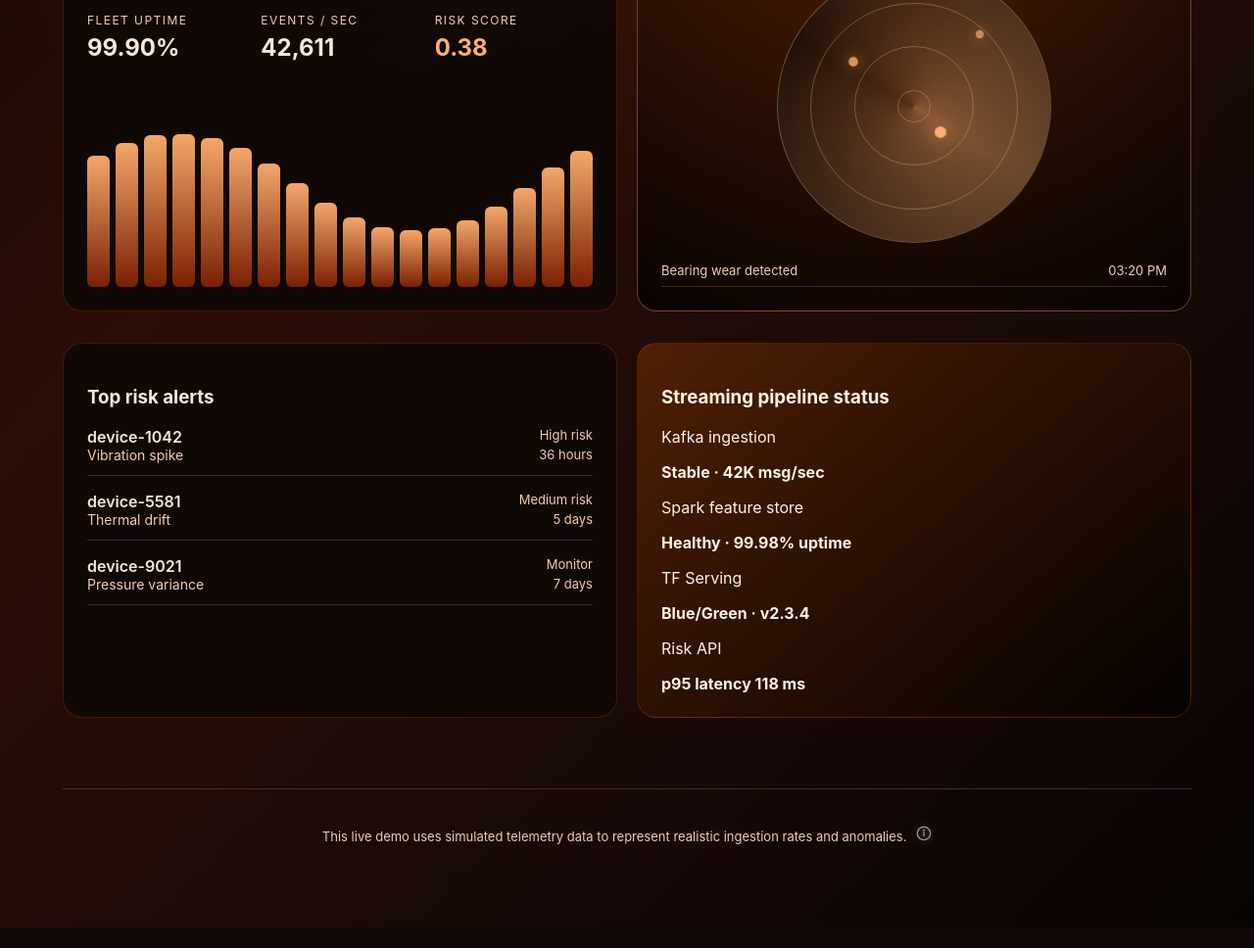
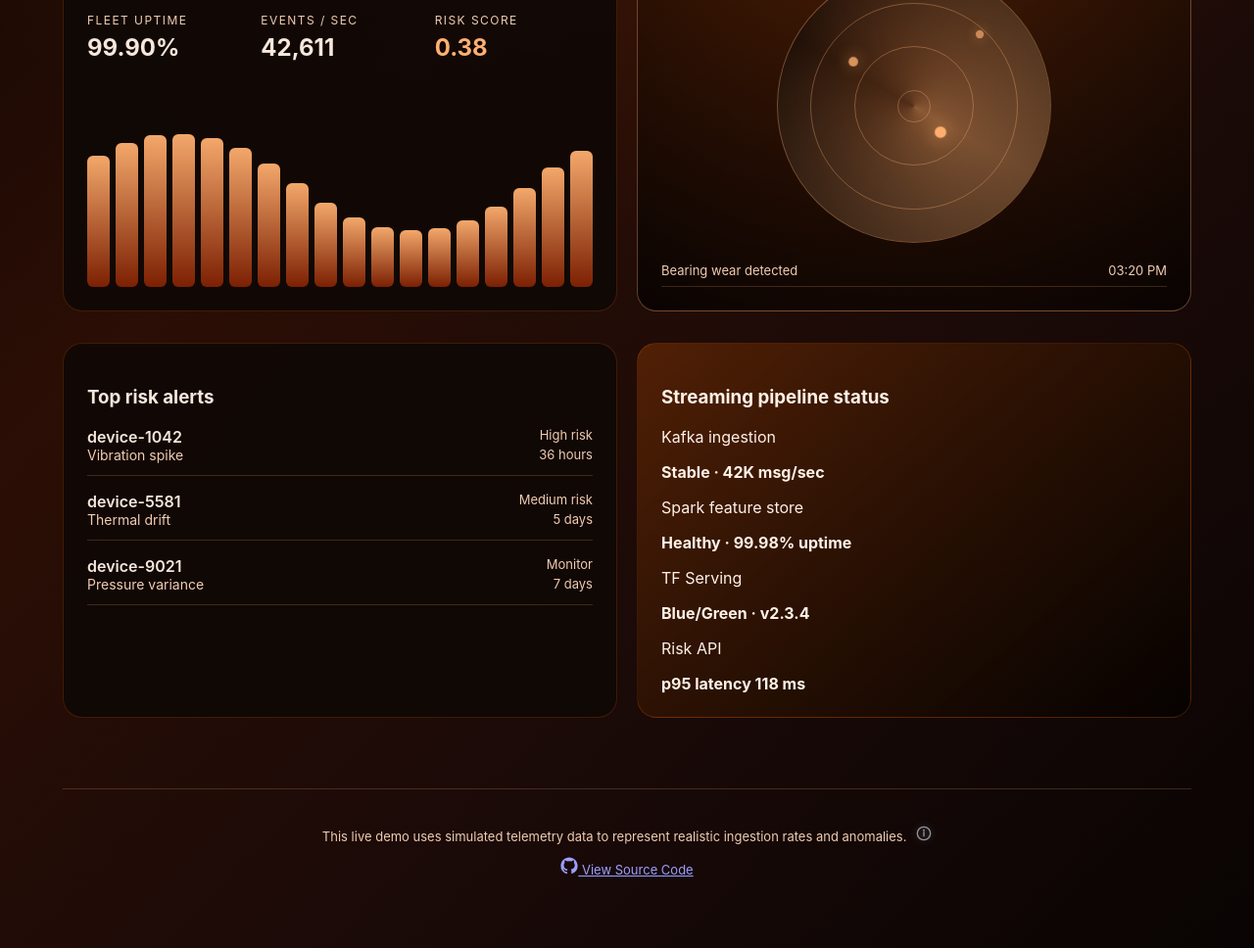
Before and after one commit to nathswealthgw/iot-predictive-maintenance, a plain HTML site: page frontend/index.html in a window 1280 px wide. Shown: the part 712-1680 px from the top of the page at 98% size. Before the commit the page ends 1659 px from the top, so only its background shows below. Drawn offline with Linux system fonts and the light colour scheme.

Commit message:
frontend UI styling

```diff
--- a/frontend/index.html
+++ b/frontend/index.html
@@ -128,6 +128,19 @@
             </span>
           </span>
         </p>
+
+              <!-- ✅ Added Source Code Section -->
+        <div class="footer-source">
+          <a href="https://github.com/nathswealthgw/iot-predictive-maintenance"
+             target="_blank"
+             rel="noopener noreferrer">
+            <svg viewBox="0 0 24 24" width="18" height="18" fill="currentColor">
+              <path d="M12 .5C5.65.5.5 5.65.5 12a11.5 11.5 0 008 10.93c.58.11.79-.25.79-.55v-2.1c-3.25.7-3.94-1.57-3.94-1.57-.53-1.36-1.3-1.72-1.3-1.72-1.06-.73.08-.72.08-.72 1.17.08 1.79 1.2 1.79 1.2 1.04 1.77 2.73 1.26 3.4.96.11-.75.41-1.26.74-1.55-2.6-.3-5.33-1.3-5.33-5.8 0-1.28.46-2.33 1.2-3.15-.12-.3-.52-1.52.11-3.17 0 0 .98-.31 3.2 1.2a11.2 11.2 0 015.83 0c2.22-1.51 3.2-1.2 3.2-1.2.63 1.65.23 2.87.11 3.17.75.82 1.2 1.87 1.2 3.15 0 4.51-2.73 5.49-5.34 5.79.42.36.8 1.08.8 2.18v3.23c0 .3.21.66.8.55A11.5 11.5 0 0023.5 12C23.5 5.65 18.35.5 12 .5z"/>
+            </svg>
+            View Source Code
+          </a>
+        </div>
+
       </footer>
     </div>
 
```
